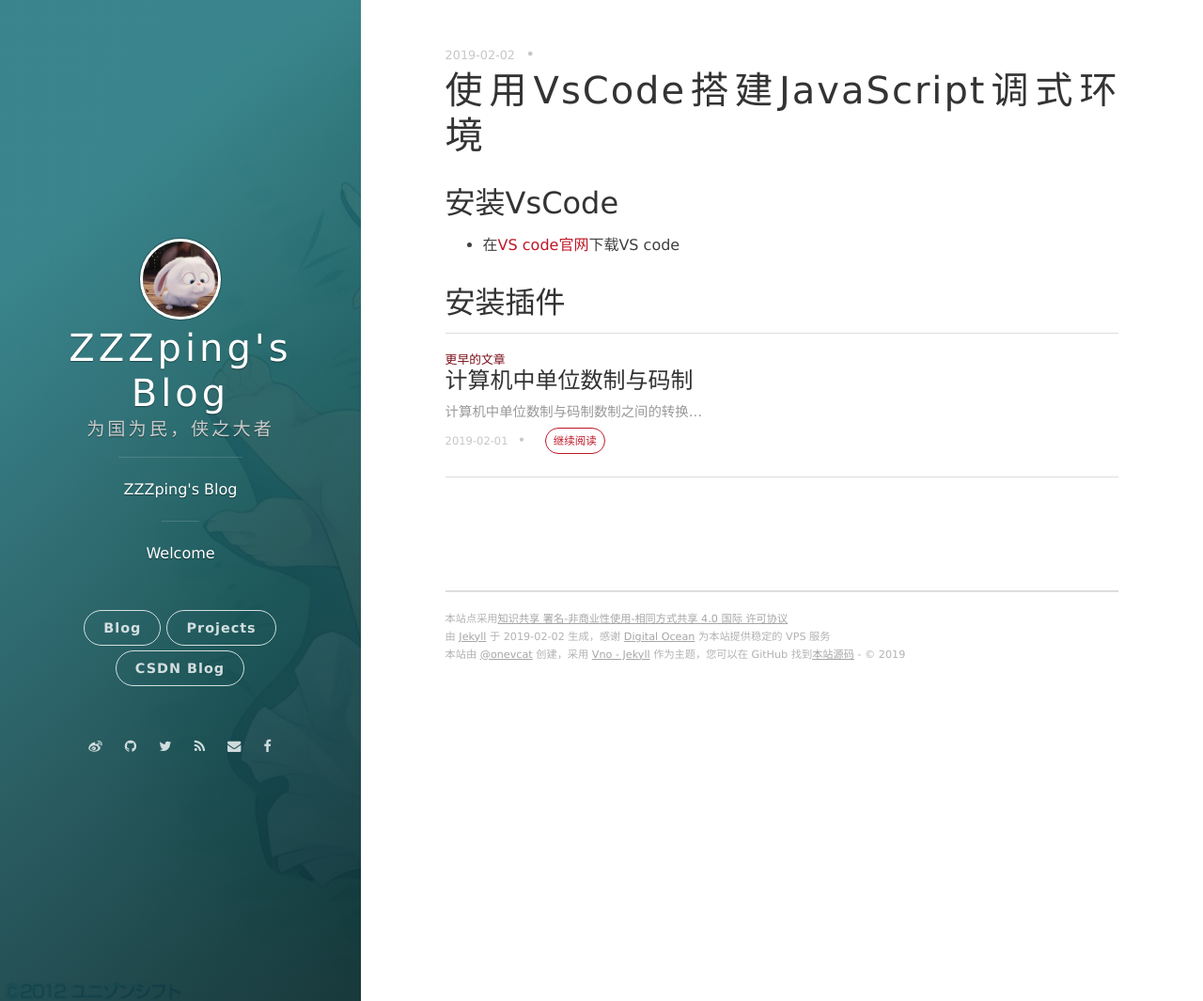
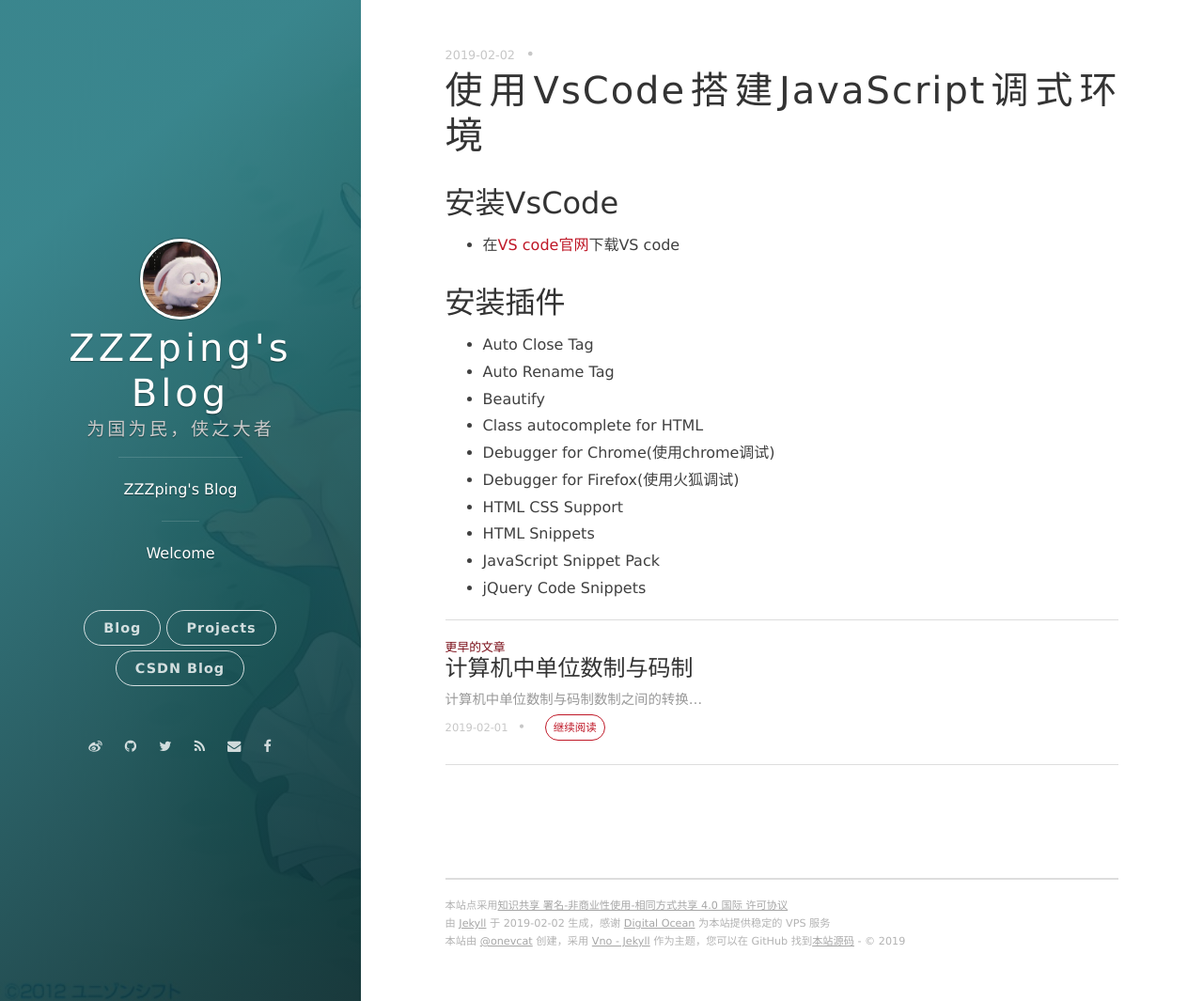
Before and after one commit to ZZZping/ZZZping.github.io, a Jekyll site: the page built from _posts/2019-02-02-使用VsCode搭建JavaScript调试环境.md, in a window 1280 px wide and 1065 px high. Shown: the whole window at 94% size. Built offline with Jekyll 4.4.1, drawn with Linux system fonts in a browser that asks for light colours; nearby versions of some CDN libraries; comment, search, counter and statistics services are not loaded.

Commit message:
Update 2019-02-02-使用VsCode搭建JavaScript调试环境.md

```diff
--- a/_posts/2019-02-02-使用VsCode搭建JavaScript调试环境.md
+++ b/_posts/2019-02-02-使用VsCode搭建JavaScript调试环境.md
@@ -7,5 +7,16 @@ date: 2019-02-02 23:25:24.000000000 +09:00
 + 在[VS code官网][VsCode-doc]下载VS code
 
 ## 安装插件
++ Auto Close Tag
++ Auto Rename Tag
++ Beautify
++ Class autocomplete for HTML
++ Debugger for Chrome(使用chrome调试)
++ Debugger for Firefox(使用火狐调试)
++ HTML CSS Support
++ HTML Snippets
++ JavaScript Snippet Pack
++ jQuery Code Snippets
+
 
 [VsCode-doc]: https://code.visualstudio.com/
```
